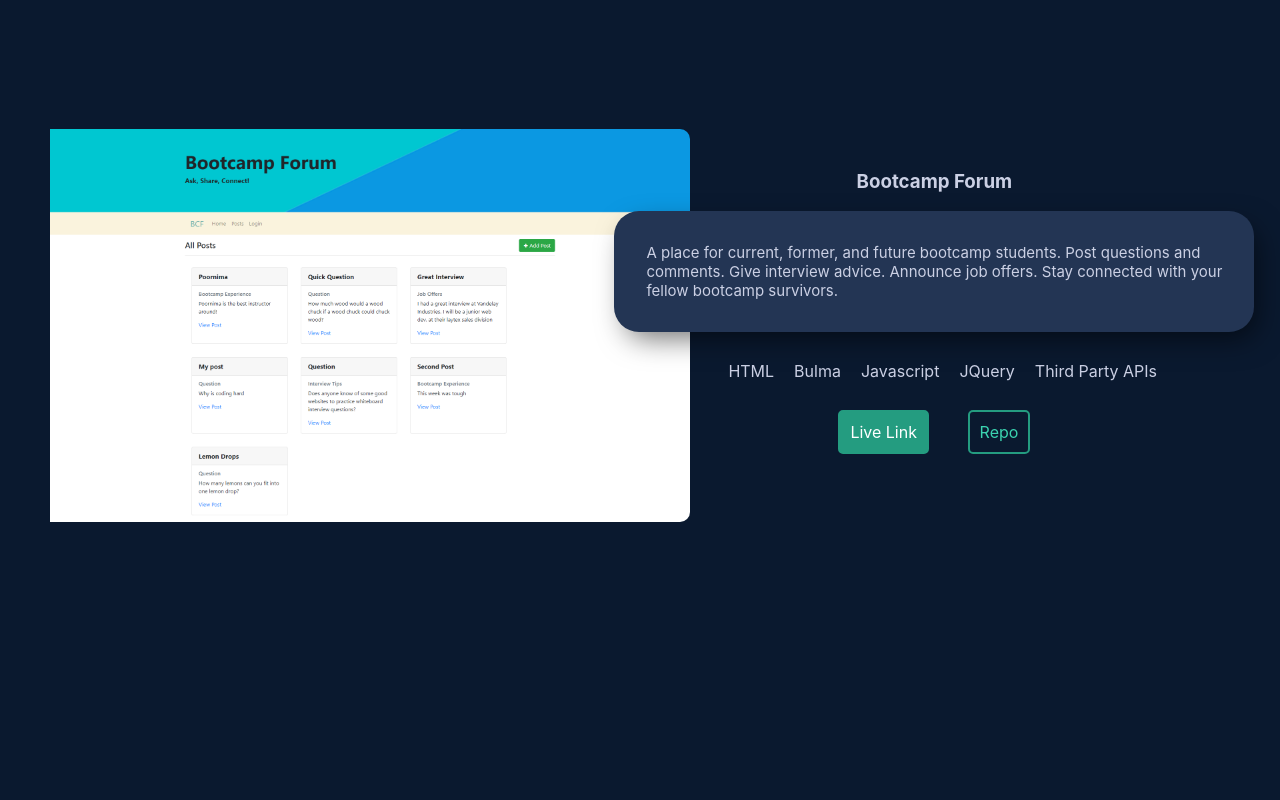
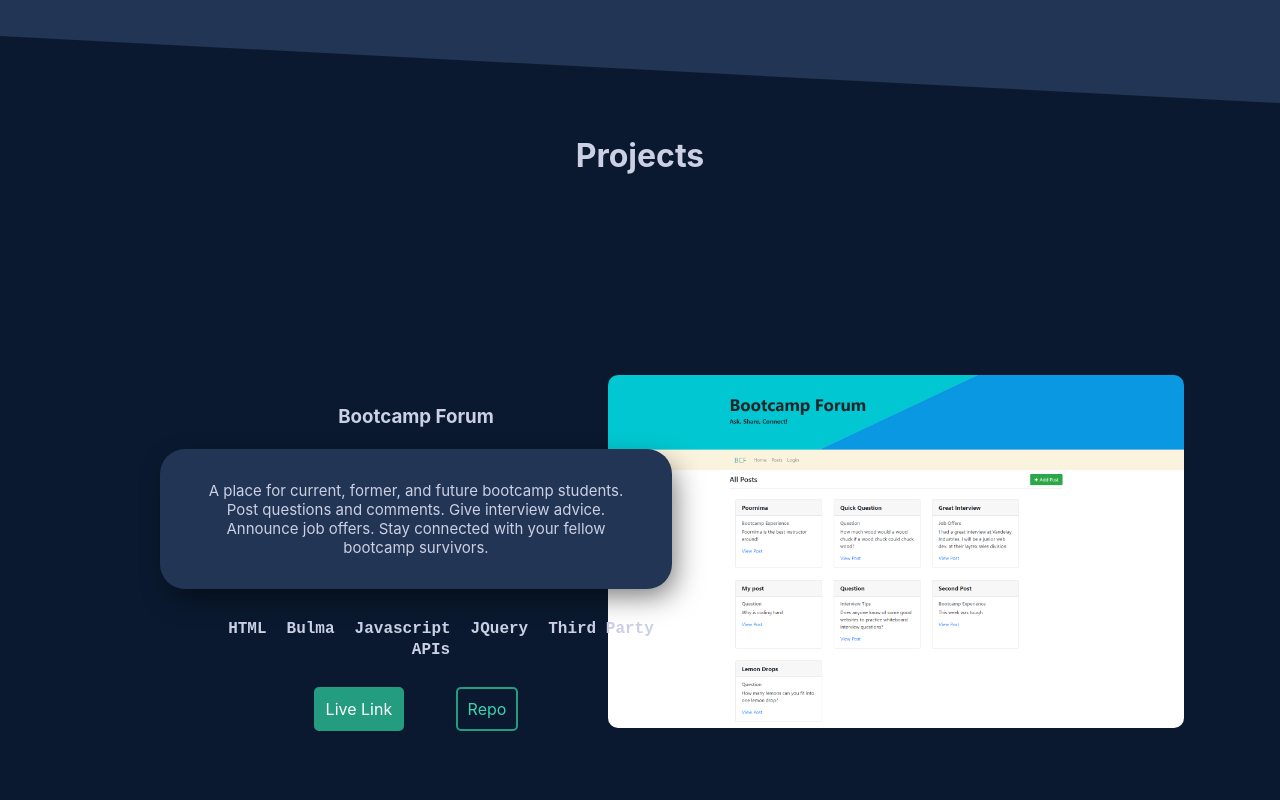
Before and after one commit to midth002/react-portfolio, a React (Create React App) app in the folder client/: page / in a window 1280 px wide. Shown: the part 1380-2180 px from the top of the page. Built offline with nearby package versions, Linux system fonts and the light colour scheme.

Commit message:
Fixing project list styling and formatting.

```diff
--- a/client/src/components/about/About.js
+++ b/client/src/components/about/About.js
@@ -4,7 +4,7 @@ import "./about.scss";
 
 const About = () => {
   return (
-    <div className='about-me' id='about'>
+    <div className='aboutMe' id='about-me'>
 
         <div className="container">
 
--- a/client/src/components/about/about.scss
+++ b/client/src/components/about/about.scss
@@ -1,11 +1,43 @@
 @import '../../global.scss';
 
-.about-me {
+.aboutMe {
 
     margin-top: 20%;
     display: flex;
     justify-content: center;
+    height: 75vh;
+    background-color: $lightestNavy;
+    position: relative;
+    overflow: visible;
+    align-items: center;
 
+
+    &::before {
+        content: '';
+        width: 100%;
+        height: 100%;
+        position: absolute;
+        background: inherit;
+        z-index: -3;
+        bottom: 0;
+        transform-origin: left bottom;
+        left: 0;
+        transform: skewY(-3deg);
+    }
+
+    &::after {
+        content: '';
+        width: 100%;
+        height: 100%;
+        position: absolute;
+        background: inherit;
+        z-index: -3;
+        bottom: 0;
+        left: 0;
+        transform-origin: right top;
+
+        transform: skewY(-3deg);
+    }
 
 
     .container {
@@ -25,32 +57,38 @@
         margin-right: 5%;
         width: 40%;
         font-size: 20px;
+
+
+        p {
+            color: $lightSlate;
+            font-family: $font-sans;
+            line-height: 1.75;
+        }
     }
 
     .image-col {
         float: right;
 
-        &::after {
-            content: '';
-            display: block;
-            position: relative;
-            width: 100%;
-            height: 95%;
-            border-radius: 10px;
-            border: 2px solid $brightGreen;
-            top: -90%;
-            left: 15px;
-            z-index: -1;
 
-        }
+
 
 
 
         img {
-            width: 300px;
-            border-radius: 10px;
+            width: 250px;
+            border-radius: 50px;
             background-color: $brightGreen;
+            opacity: 0.8;
+            box-shadow: 7px 11px 29px -5px rgba(0,0,0,0.56);
+            position: relative;
+            top: 5%;
 
+
+            &:hover {
+                opacity: 1;
+                border-radius: 5px;
+                transition: 1s;
+            }
         }
 
         }
--- a/client/src/components/contact/Contact.js
+++ b/client/src/components/contact/Contact.js
@@ -5,7 +5,14 @@ const Contact = () => {
   return (
     <div className="contact">
         <div className="contact-title"><h2>Get In Touch</h2></div>
-        <div className='mailTo'><a href='mailto: midthun23@gmail.com'>Say Hello</a></div>
+        <div className="contact-description">
+          <p>I am currently looking for a new opportunity. Whether you want to email me questions or connect with me, I will try my best to get back to you!</p>
+        </div>
+        <div className='mailTo'>
+        <a href='mailto: midthun23@gmail.com'>Say Hello</a></div>
+        <div className='copyright'>
+          <p><a href="https://github.com/midth002/react-portfolio">Designed and Built by Andrew Midthun</a></p>
+        </div>
     </div>
   )
 }
--- a/client/src/components/contact/contact.scss
+++ b/client/src/components/contact/contact.scss
@@ -7,8 +7,9 @@
     align-items: center;
     flex-wrap: wrap;
     justify-content: center;
-    max-width: 600px;
-
+    text-align: center;
+    width: 100%;
+    margin-top: 100px;
     .contact-title {
         width: 100%;
     }
@@ -32,4 +33,31 @@
                 }
             }
         }
+
+        .contact-description {
+            width: 50%;
+            padding: 20px;
+            p {
+                color: $lightSlate;
+            }
+        }
+
+        .copyright {
+            padding-top: 100px;
+            width: 100%;
+            p{
+
+
+            a {
+                text-decoration: none;
+                color: $lightSlate;
+                font-family: $font-mono;
+
+                &:hover {
+                    color: $brightGreen;
+                }
+            }
+
+        }
+        }
     }
--- a/client/src/components/header/header.scss
+++ b/client/src/components/header/header.scss
@@ -8,11 +8,13 @@
     width: 50%;
     margin-top: 5%;
     margin-bottom: 15%;
-
+    height: 70vh;
+    align-items: center;
 
     .title {
         p {
             width: 100%;
+
         }
         text-align: left;
         display: flex;
@@ -20,7 +22,7 @@
         flex-wrap: wrap;
         h2 {
             font-size: 60px;
-            margin: 0 auto;
+            margin: 0;
             width: 100%;
         }
 
--- a/client/src/components/navbar/Navbar.js
+++ b/client/src/components/navbar/Navbar.js
@@ -15,7 +15,7 @@ const Navbar = () => {
       <ul className="navbar-nav d-flex align-items-center ">
         <li><a href="#projects" className="underline text-white">Projects</a></li>
         <li><a href="#skills" className="underline text-white">Skills</a></li>
-        <li><a href="#about-me" className="underline text-white">About Me</a></li>
+        <li><a href=".about-me" className="underline text-white">About Me</a></li>
         <li><a href="#contact-me" className="underline text-white">Contact Me</a></li>
         <li><button className="btn resume btn-danger text-white" download>Resume</button></li>
       </ul>
--- a/client/src/components/project/Project.js
+++ b/client/src/components/project/Project.js
@@ -1,5 +1,6 @@
 import React from 'react';
 import ProjectList from './ProjectList';
+import './project.scss';
 import { projectList } from '../../utils/data';
 
 
@@ -7,7 +8,8 @@ const Project = () => {
 
   return (
     <div className='projects' id='projects'>
-        <h1>Projects</h1>
+      <div><h1>Projects</h1></div>
+
         <div className="container">
             <ProjectList projects={projectList}/>
         </div>
--- a/client/src/components/project/ProjectList.js
+++ b/client/src/components/project/ProjectList.js
@@ -13,8 +13,9 @@ const ProjectList = ({projects}) => {
 
             <div className="row">
 
-                    <div className="col-md-5 description">
-                    <h3>{project.title}</h3>
+                    <div className="col description">
+                    <div><h3>{project.title}</h3></div>
+
                         <p class="summary">{project.description}</p>
                         <div>
                         <ul>
--- a/client/src/components/project/project.scss
+++ b/client/src/components/project/project.scss
@@ -1,5 +1,13 @@
 @import "../../global.scss";
 
-.container {
-    width: 90%;
+.projects {
+
+    div {
+        margin-top: 100px;
+        text-align: center;
+    }
+
+
+    width: 100%;
+
 }
--- a/client/src/components/project/projectList.scss
+++ b/client/src/components/project/projectList.scss
@@ -4,30 +4,31 @@ div {
 
     .row {
 
+        display: flex;
+        justify-content: center;
+
         .image {
 
-            width: 50%;
-            height: 80%;
+            width: 45%;
 
             img {
+                z-index: -1;
                 width: 100%;
-                padding-left: 50px;
                 border-radius: 10px;
             }
         }
 
         .description {
-           width: 50%;
+           width: 40%;
            position: relative;
            display: flex;
            justify-content: center;
            align-items: center;
-           top: 325px;
-           left: 48%;
+           left: 5%;
            flex-wrap: wrap;
 
            .summary {
-               z-index: 2;
+
                background-color: $lightestNavy;
                padding: 2rem;
                border-radius: 25px;
@@ -36,7 +37,8 @@ div {
                font-size: 15px;
                position: relative;
                display: flex;
-               top: 20%;
+
+               font-family: $font-sans;
            }
 
            div {
@@ -46,7 +48,7 @@ div {
             margin-top: 2%;
 
                 ul {
-                    margin-left: 10%;
+
                     width: 100%;
 
                     li {
@@ -55,6 +57,8 @@ div {
                         text-align: center;
                         display: inline;
                         margin: 10px;
+                        font-weight: bold;
+                        font-family: $font-mono;
                     }
 
                 }
@@ -64,7 +68,7 @@ div {
 
                 display: flex;
                 justify-content: space-between;
-                width: 30%;
+                width: 40%;
 
                 .live-link {
                     color: white;
--- a/client/src/global.scss
+++ b/client/src/global.scss
@@ -10,3 +10,5 @@ $white: #e6f1ff;
 $darkNavy: #020c1b;
 $brightGreen: #3bd3b0;
 $darkGreen: #249c80;
+$font-sans: "Calibre","Inter","San Francisco","SF Pro Text",-apple-system,system-ui,sans-serif;
+$font-mono: "SF Mono","Fira Code","Fira Mono","Roboto Mono",monospace;
```
